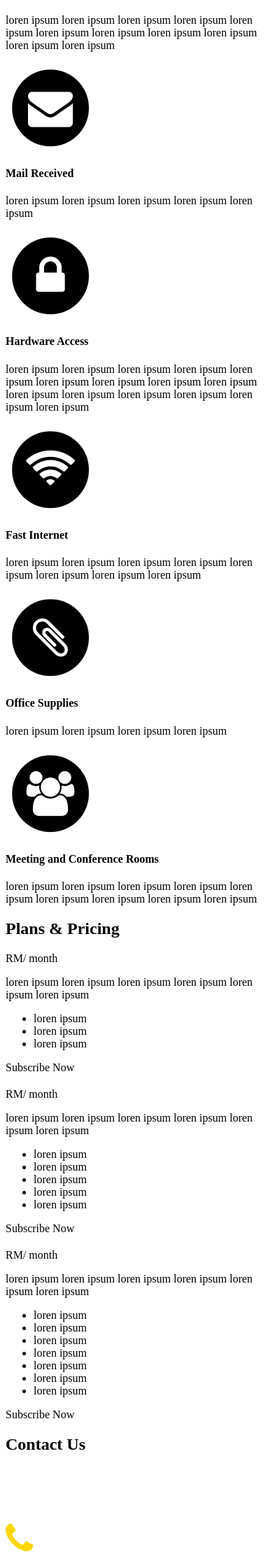
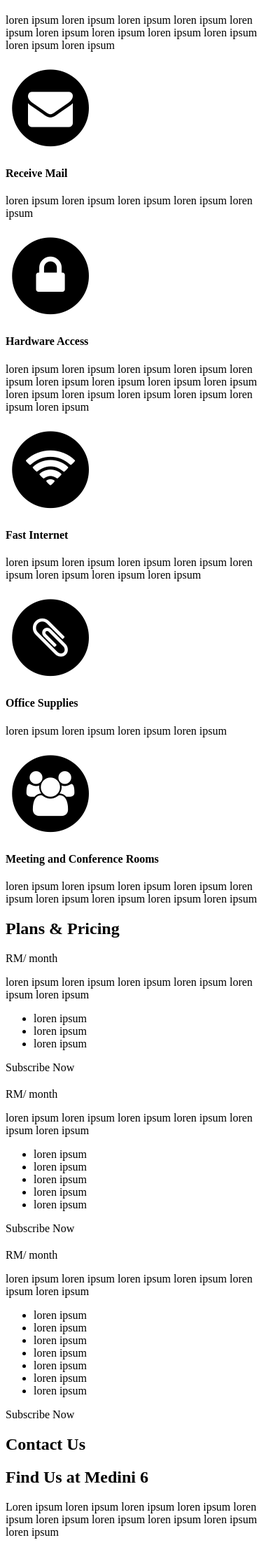
Before and after one commit to ding94/voffice, a Yii app: template frontend/views/site/indextest.php in a window 390 px wide; the page is wider, and only the part inside the window is pictured. Shown: the part 1903-4134 px from the top of that part at 70% size. Run offline with PHP 8.4 and a stand-in for Yii, Linux system fonts and the light colour scheme; the template is opened without the code that fills it, so the values that code supplies are empty; form fields are guessed from the names that the template uses; some libraries are stand-ins or nearby versions; grey boxes are pictures that could not be loaded.

Commit message:
ui changes

```diff
--- a/frontend/views/site/indextest.php
+++ b/frontend/views/site/indextest.php
@@ -77,7 +77,7 @@ $this->title = 'Virtual Office';
                         <i class="fa fa-circle fa-stack-2x text-primary"></i>
                        <i class="fa fa-envelope fa-stack-1x fa-inverse"></i>
                     </span>
-                    <h4 class="service-heading">Mail Received</h4>
+                    <h4 class="service-heading">Receive Mail</h4>
                     <p class="text-muted">loren ipsum loren ipsum loren ipsum loren ipsum loren ipsum </p>
                 </div>
                 <div class="col-md-4">
@@ -200,15 +200,20 @@ $this->title = 'Virtual Office';
 
     <!-- Contact Section -->
     <section id="contact">
-        <div class="container">
+        <h2 class="section-heading text-center">Contact Us</h2>
+        <div class="container-fluid">
             <!--<h1><?= Html::encode($this->title) ?></h1> -->
-		<?php $form = ActiveForm::begin();?>
-            <div class="row">
-                <div class="col-lg-12 text-center">
-                    <h2 class="section-heading">Contact Us<br>
-
-                </h2>
-
+            <div class="location-container">
+                <div>
+                    <div><h2>Find Us at Medini 6</h2></div>
+                    <div><p>Loren ipsum loren ipsum loren ipsum loren ipsum loren ipsum loren ipsum loren ipsum loren ipsum loren ipsum loren ipsum</p></div>
+                </div>
+                <iframe width="600" height="700" frameborder="0" style="border:0" src="https://www.google.com/maps/embed/v1/place?q=place_id:ChIJmfMVOPQL2jER0rG3llIcP2c&key=AIzaSyBb8GwvmSM3KrX5hxDJcI9QiXUE0WoIcAY" allowfullscreen></iframe>
+            </div>
+            <div>
+                <div class="row contact-text-container">
+                    <div class="col-lg-8 text-center">
+                        <br>
                         <div class="text-center">
                         <p><font size="4" color="white"><i>Give us a call or send us an email and we will get back to you as soon as possible!</font></i></p><br>
                         <i class="fa fa-phone" style="font-size:50px;color:gold;"></i>
@@ -219,19 +224,20 @@ $this->title = 'Virtual Office';
                         </div>
                     </div>
                 </div>
-		<div class="col-lg-8 col-lg-offset-2">
+                <div class="col-lg-10 col-lg-offset-2">
+                    <?php $form = ActiveForm::begin();?>
                     <?= $form->field($model, 'username') ?>
                     <?= $form->field($model, 'email') ?>
                     <?= $form->field($model, 'phone')  ?>
                     <?= $form->field($model, 'message')->textarea(['rows' => 1])?>
-
 
                     <div class="text-center">
                         <div class="form-group">
                             <?= Html::submitButton('Send', ['class' => 'btn btn-primary'])?>
                         </div>
                     </div>
+                    <?php ActiveForm::end();?>
                 </div>
             </div>
-	<?php ActiveForm::end();?>
+        </div>
     </section>
--- a/frontend/web/css/vo.css
+++ b/frontend/web/css/vo.css
@@ -882,3 +882,9 @@ body {
 .btn-facebook:active,.btn-facebook.active,.open>.dropdown-toggle.btn-facebook{background-image:none}
 .btn-facebook.disabled:hover,.btn-facebook[disabled]:hover,fieldset[disabled] .btn-facebook:hover,.btn-facebook.disabled:focus,.btn-facebook[disabled]:focus,fieldset[disabled] .btn-facebook:focus,.btn-facebook.disabled.focus,.btn-facebook[disabled].focus,fieldset[disabled] .btn-facebook.focus{background-color:#3b5998;border-color:rgba(0,0,0,0.2)}
 .btn-facebook .badge{color:#3b5998;background-color:#fff}
+.btn-google{color:#fff;background-color:#dd4b39;border-color:rgba(0,0,0,0.2)}.btn-google:focus,.btn-google.focus{color:#fff;background-color:#c23321;border-color:rgba(0,0,0,0.2)}
+.btn-google:hover{color:#fff;background-color:#c23321;border-color:rgba(0,0,0,0.2)}
+.btn-google:active,.btn-google.active,.open>.dropdown-toggle.btn-google{color:#fff;background-color:#c23321;border-color:rgba(0,0,0,0.2)}.btn-google:active:hover,.btn-google.active:hover,.open>.dropdown-toggle.btn-google:hover,.btn-google:active:focus,.btn-google.active:focus,.open>.dropdown-toggle.btn-google:focus,.btn-google:active.focus,.btn-google.active.focus,.open>.dropdown-toggle.btn-google.focus{color:#fff;background-color:#a32b1c;border-color:rgba(0,0,0,0.2)}
+.btn-google:active,.btn-google.active,.open>.dropdown-toggle.btn-google{background-image:none}
+.btn-google.disabled:hover,.btn-google[disabled]:hover,fieldset[disabled] .btn-google:hover,.btn-google.disabled:focus,.btn-google[disabled]:focus,fieldset[disabled] .btn-google:focus,.btn-google.disabled.focus,.btn-google[disabled].focus,fieldset[disabled] .btn-google.focus{background-color:#dd4b39;border-color:rgba(0,0,0,0.2)}
+.btn-google .badge{color:#dd4b39;background-color:#fff}
```
Also changed, not shown: frontend/web/css/site-test.css (+34 -0 lines). Lines whose indentation alone changed are shown as unchanged.
